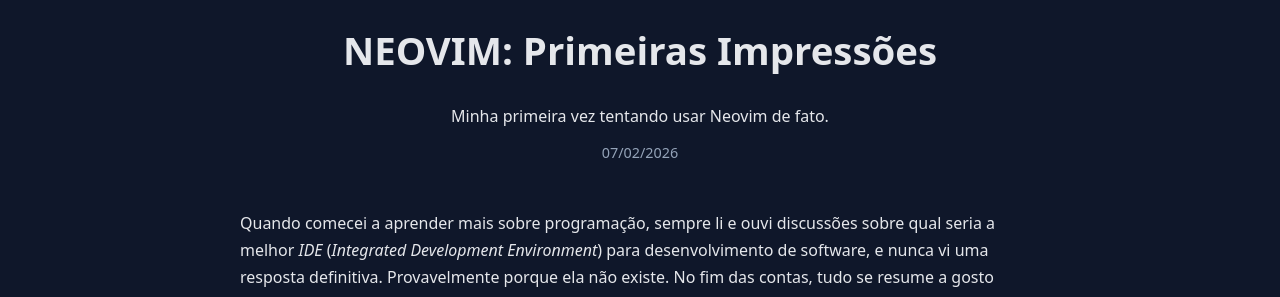
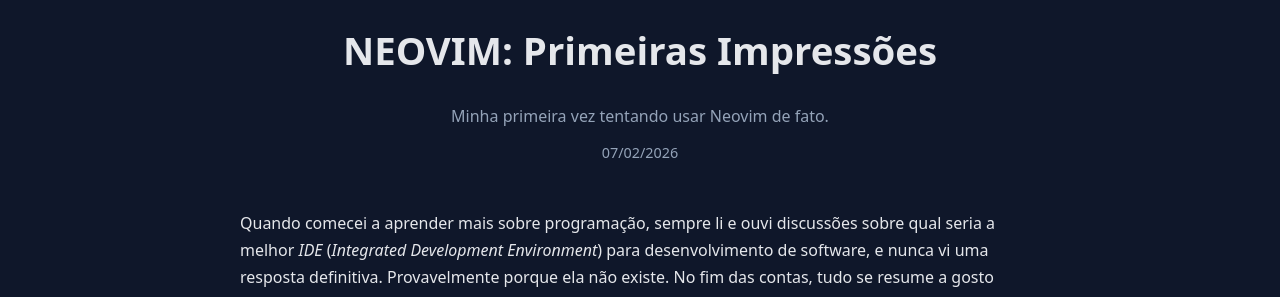
Before and after one commit to Smeltier/smeltier.github.io, a Jekyll site: the page built from _posts/2026-02-08-NEOVIM-pela-primeira-vez.md, in a window 1280 px wide. Shown: the part 163-460 px from the top of the page. Built offline with Jekyll 4.4.1, drawn with Linux system fonts in a browser that asks for light colours.

Commit message:
add: cria nova classe no css para a descrição dos posts.

```diff
--- a/_layouts/post.html
+++ b/_layouts/post.html
@@ -7,7 +7,7 @@ layout: default
     <h1 class="post-title">{{ page.title }}</h1>
 
     {% if page.description %}
-     <p>{{ page.description }}</p>
+     <p class="post-description">{{ page.description }}</p>
     {% endif %}
 
     {% if page.date %}
```
